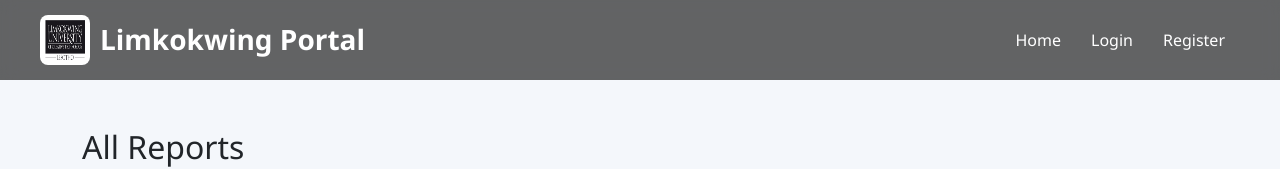
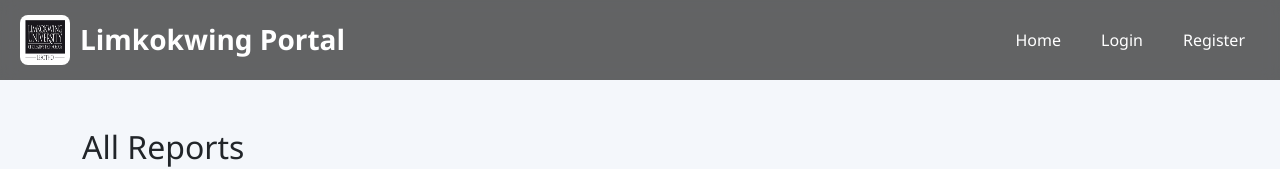
Before and after one commit to tsepomatlaletsa-cyber/System, a React (Create React App) app: page /reports in a window 1280 px wide. Shown: the top 169 px of the page. Built offline with nearby package versions, Linux system fonts and the light colour scheme; no server answers.

Commit message:
Update Navbar.js

```diff
--- a/src/Navbar.js
+++ b/src/Navbar.js
@@ -1,10 +1,10 @@
-import React from "react";
+import React, { useState } from "react";
 import { Link, useLocation } from "react-router-dom";
 import Logo from "./Limkokwing.jpg";
 
-
 function Navbar() {
   const location = useLocation();
+  const [menuOpen, setMenuOpen] = useState(false);
 
   const linkStyle = (path) => ({
     color: location.pathname === path ? "#00bfff" : "white",
@@ -19,15 +19,17 @@ function Navbar() {
       style={{
         background: "rgba(0, 0, 0, 0.6)",
         backdropFilter: "blur(8px)",
-        padding: "15px 40px",
+        padding: "15px 20px",
         display: "flex",
         justifyContent: "space-between",
         alignItems: "center",
+        flexWrap: "wrap",
         position: "sticky",
         top: 0,
         zIndex: 100,
       }}
     >
+      {/* Logo */}
       <div style={{ display: "flex", alignItems: "center", gap: "10px" }}>
         <img
           src={Logo}
@@ -39,11 +41,57 @@ function Navbar() {
         </h3>
       </div>
 
-      <div>
+      {/* Hamburger button */}
+      <button
+        onClick={() => setMenuOpen(!menuOpen)}
+        style={{
+          display: "none",
+          background: "none",
+          border: "none",
+          color: "white",
+          fontSize: "1.8rem",
+          cursor: "pointer",
+        }}
+        className="hamburger-btn"
+      >
+        &#9776;
+      </button>
+
+      {/* Links */}
+      <div
+        style={{
+          display: "flex",
+          gap: "10px",
+        }}
+        className={`nav-links ${menuOpen ? "open" : ""}`}
+      >
         <Link to="/" style={linkStyle("/")}>Home</Link>
         <Link to="/login" style={linkStyle("/login")}>Login</Link>
         <Link to="/register" style={linkStyle("/register")}>Register</Link>
       </div>
+
+      {/* Inline styles for responsive behavior */}
+      <style>
+        {`
+          @media (max-width: 768px) {
+            .hamburger-btn {
+              display: block;
+            }
+            .nav-links {
+              display: ${menuOpen ? "flex" : "none"};
+              flex-direction: column;
+              width: 100%;
+              margin-top: 10px;
+              background: rgba(0,0,0,0.8);
+              border-radius: 8px;
+              padding: 10px 0;
+            }
+            .nav-links a {
+              margin: 10px 0;
+            }
+          }
+        `}
+      </style>
     </nav>
   );
 }
```
